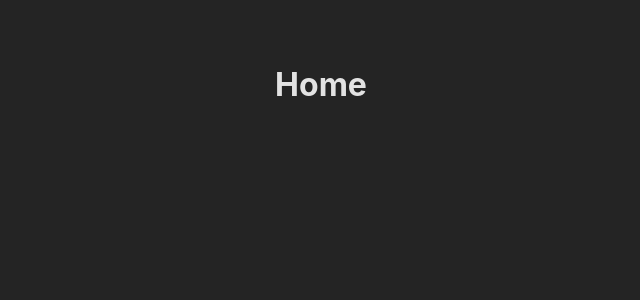
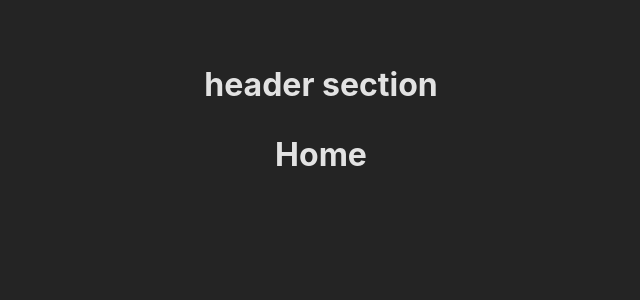
Before and after one commit to jmngandu/JTHREEGLOBALLY, a React (Vite) app in the folder jthreeglobally/: page / in a window 1280 px wide. Shown: the top 300 px of the page, without its empty margins (319-959 px from the left). Built offline with nearby package versions, Linux system fonts and the light colour scheme.

Commit message:
added header

```diff
--- /dev/null
+++ b/jthreeglobally/src/Components/Header.jsx
@@ -0,0 +1,6 @@
+
+export const Header = ()=>{
+    return(
+        <h1>header section</h1>
+    )
+}
--- a/jthreeglobally/src/pages/Home.jsx
+++ b/jthreeglobally/src/pages/Home.jsx
@@ -1,7 +1,9 @@
-
+import React from "react"
+import { Header } from "../Components/Header"
 export const Home =()=>{
     return(
         <>
+        <Header/>
         <h1>Home</h1>
         </>
     )
```
